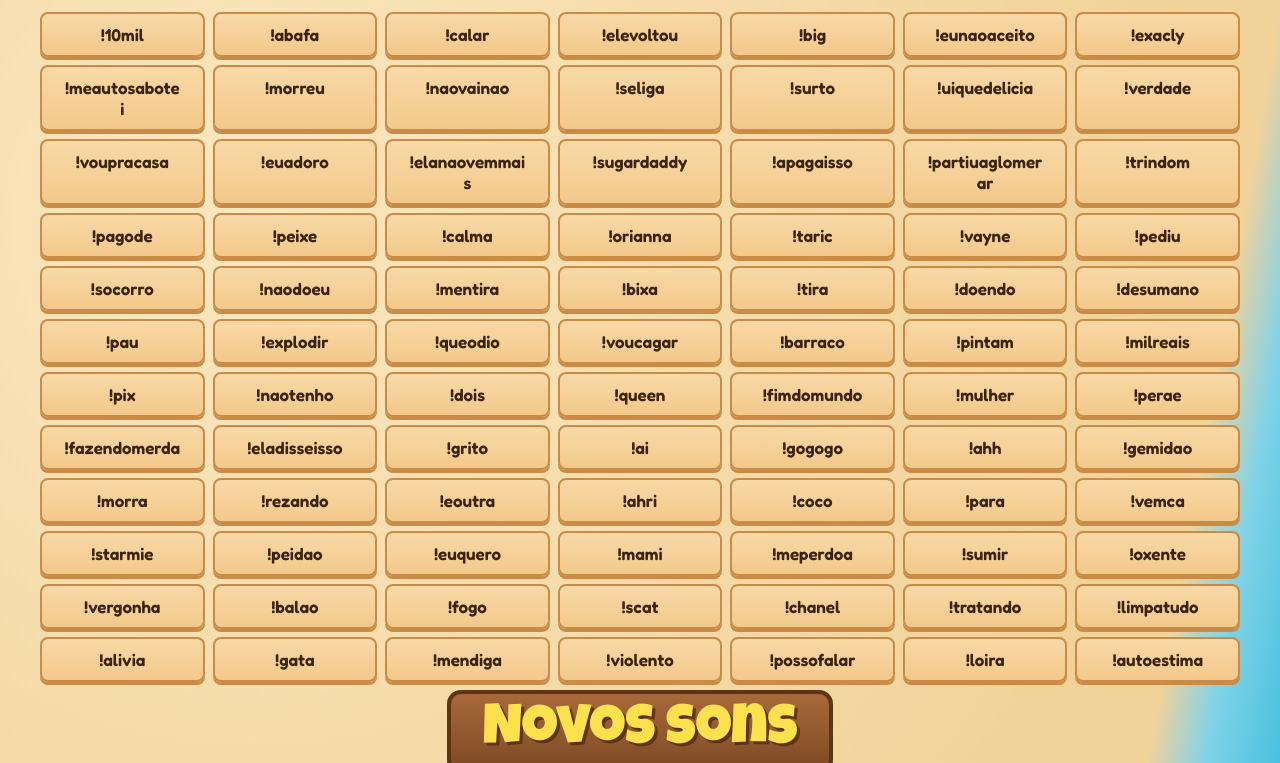
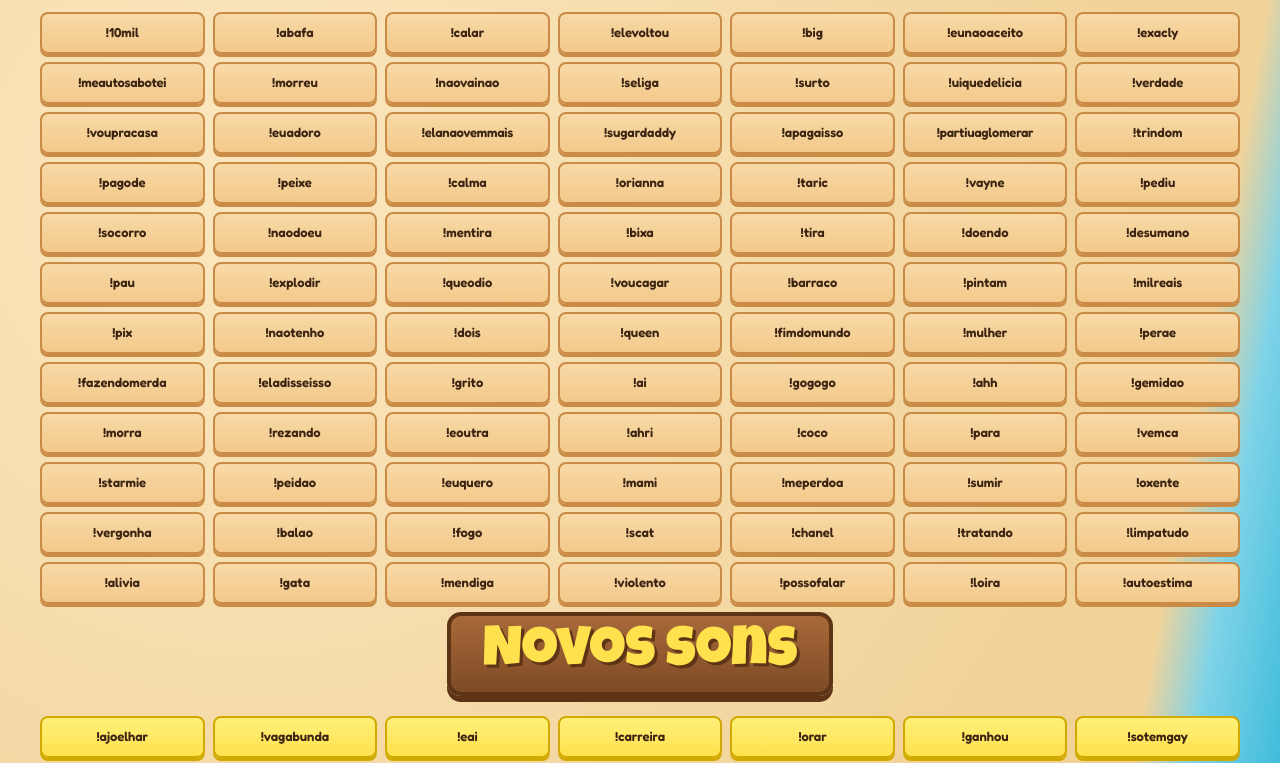
Before and after one commit to Symptomaker/sons-da-dinda, a plain HTML site: page index.html in a window 1280 px wide. Shown: the part 116-879 px from the top of the page. Drawn offline with nearby package versions, Linux system fonts and the light colour scheme; no server answers.

```diff
--- a/index.html
+++ b/index.html
@@ -14,10 +14,11 @@ body{margin:0;min-height:100vh;padding:16px;font-family:Fredoka,sans-serif;color
 .placa span{color:var(--pink);text-shadow:3px 3px 0 #fff,5px 5px 0 #5e3416}
 .placa.novos{color:var(--yellow)}
 .grade{display:grid;grid-template-columns:repeat(auto-fill,minmax(150px,1fr));gap:8px}
-.som{position:relative;padding:8px 6px;border:2px solid var(--wood-dark);border-radius:8px;background:linear-gradient(#f8d9a6,var(--wood));box-shadow:0 3px 0 var(--wood-dark);font:600 17px Fredoka,sans-serif;color:var(--ink);cursor:pointer;text-align:center;overflow-wrap:anywhere;min-height:42px}
+.som{position:relative;padding:8px 6px;border:2px solid var(--wood-dark);border-radius:8px;background:linear-gradient(#f8d9a6,var(--wood));box-shadow:0 3px 0 var(--wood-dark);font:600 17px Fredoka,sans-serif;color:var(--ink);cursor:pointer;text-align:center;overflow-wrap:normal;word-break:normal;min-height:42px}
 .som:active{transform:translateY(2px);box-shadow:0 1px 0 var(--wood-dark)}
 .novo .som{background:linear-gradient(#fff07a,var(--yellow));border-color:#d1a900;box-shadow:0 3px 0 #d1a900}
-.som-label{display:block;padding:2px 16px}
+.som-label{display:block;padding:2px 8px;white-space:nowrap;overflow-wrap:normal;font-size:clamp(13px,1vw,16px)}
+.som-label.longa{font-size:13px;letter-spacing:-.2px}
 .som-control{position:absolute;top:-8px;width:24px;height:24px;border-radius:50%;border:2px solid #fff4df;color:#fff;font-size:16px;font-weight:700;cursor:pointer;line-height:18px;padding:0;z-index:1}
 .apagar{right:-8px;background:#d33}
 .mover{left:-8px;background:#198754}
@@ -99,7 +100,8 @@ function botao(item) {
   b.className = 'som'; b.setAttribute('role', 'button'); b.tabIndex = 0;
   b.title = 'Clique para copiar';
   const label = document.createElement('span');
-  label.className = 'som-label'; label.textContent = '!' + item.nome;
+  label.className = 'som-label' + (item.nome.length >= 13 ? ' longa' : '');
+  label.textContent = '!' + item.nome;
   b.append(label);
   b.onclick = e => { if (!e.target.closest('.som-control')) copiarSom(item.nome); };
   b.onkeydown = e => {
```
